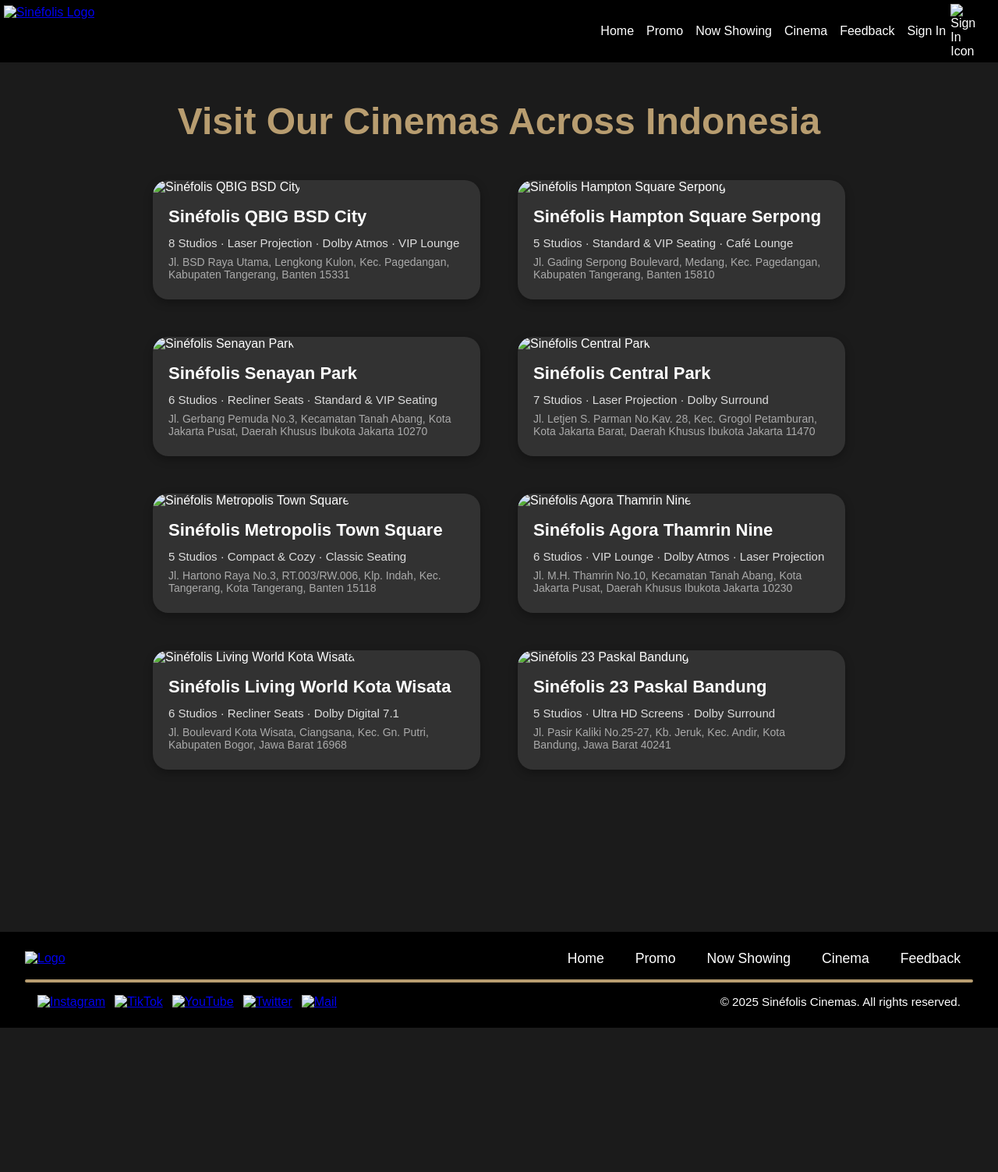
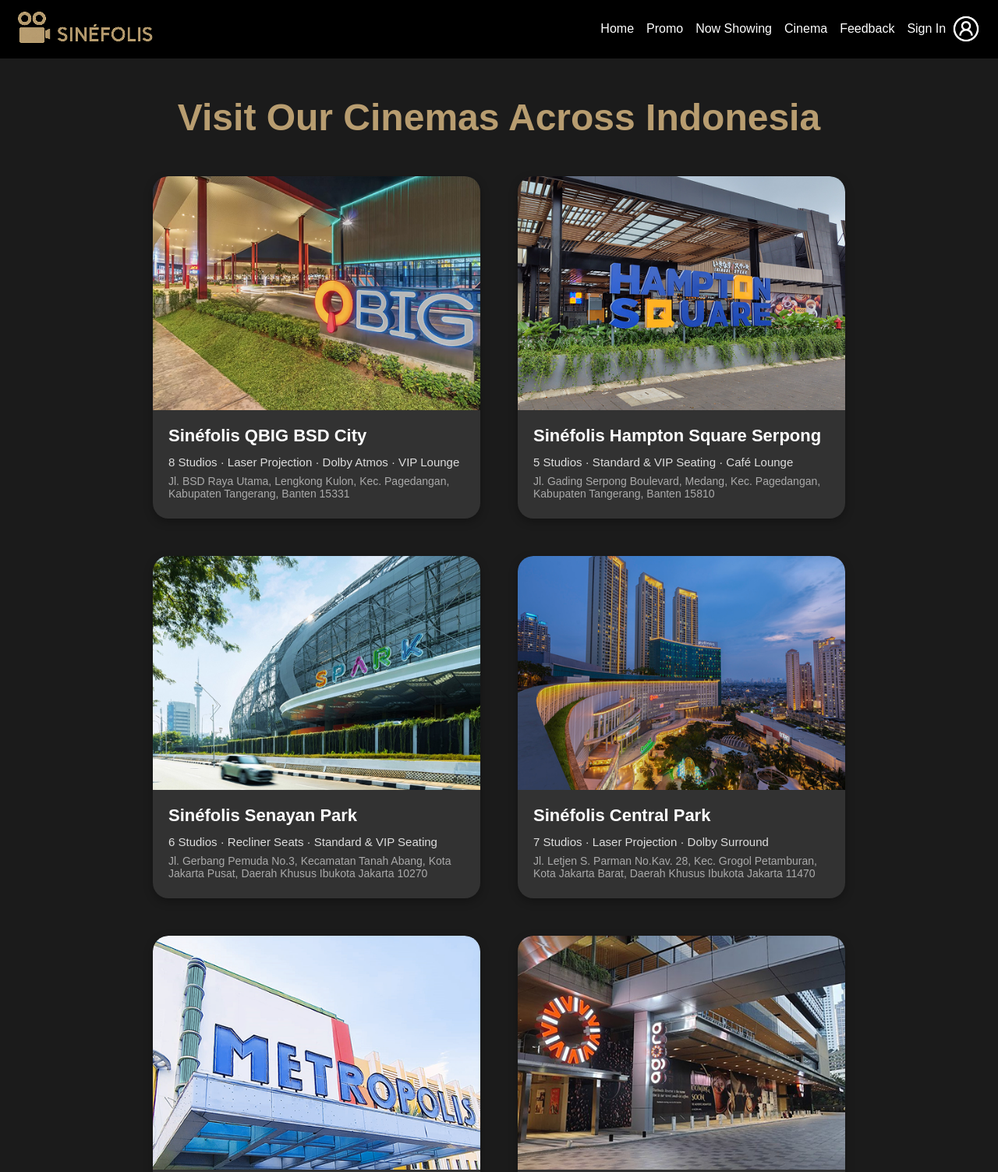
Before and after one commit to JovanSiallagan/Sinefolis, a plain HTML site: page Cinema Page/Cinema Page.html in a window 1280 px wide. Shown: the top 1503 px of the page at 78% size. Before the commit the page ends 1318 px from the top, so only its background shows below. Drawn offline with Linux system fonts and the light colour scheme; the site is published under a folder, as on GitHub Pages, so addresses that start at the root find nothing.

Commit message:
Update Cinema Page.html

```diff
--- a/Cinema Page/Cinema Page.html
+++ b/Cinema Page/Cinema Page.html
@@ -5,7 +5,7 @@
   <meta name="viewport" content="width=device-width, initial-scale=1.0, maximum-scale=1.0, user-scalable=no" />
   <title>Sinéfolis</title>
   <link rel="stylesheet" href="Cinema Page.css"/>
-  <link rel="icon" href="/Assets/head logo.png" type="image/x-icon">
+  <link rel="icon" href="../Assets/head logo.png" type="image/x-icon">
 </head>
 
 
@@ -13,18 +13,18 @@
   <nav class="navbar">
     <div class="logo">
       <a href="../index.html">
-        <img src="/Assets/logo.png" alt="Sinéfolis Logo" class="logo-img" />
+        <img src="../Assets/logo.png" alt="Sinéfolis Logo" class="logo-img" />
       </a>
     </div>
     <button class="menu-toggle" aria-label="Toggle menu">&#9776;</button>
     <div class="nav-links" id="navLinks">
       <a href="../index.html">Home</a>
-      <a href="/Promo Page/Promo Page.html">Promo</a>
-      <a href="/Now Showing Page/Now Showing Page.html">Now Showing</a>
-      <a href="/Cinema Page/Cinema Page.html">Cinema</a>
-      <a href="/Feedback Page/Feedback Page.html">Feedback</a>
+      <a href="../Promo Page/Promo Page.html">Promo</a>
+      <a href="../Now Showing Page/Now Showing Page.html">Now Showing</a>
+      <a href="../Cinema Page/Cinema Page.html">Cinema</a>
+      <a href="../Feedback Page/Feedback Page.html">Feedback</a>
       <a href="#" class="sign-in-link">Sign In
-        <img src="/Assets/Male User.png" alt="Sign In Icon" class="sign-in-icon" />
+        <img src="../Assets/Male User.png" alt="Sign In Icon" class="sign-in-icon" />
       </a>
     </div>
   </nav>
@@ -35,7 +35,7 @@
     <div class="cinema-grid">
 
       <div class="cinema-card">
-        <img class="cinema-name" alt="Sinéfolis QBIG BSD City" src="/Assets/qbig.png" />
+        <img class="cinema-name" alt="Sinéfolis QBIG BSD City" src="../Assets/qbig.png" />
         <div class="cinema-info">
           <b class="sinefolis-building">Sinéfolis QBIG BSD City</b>
           <div class="facility">8 Studios · Laser Projection · Dolby Atmos · VIP Lounge</div>
@@ -44,7 +44,7 @@
       </div>
 
       <div class="cinema-card">
-        <img class="cinema-name" alt="Sinéfolis Hampton Square Serpong" src="/Assets/Hampton Square.png" />
+        <img class="cinema-name" alt="Sinéfolis Hampton Square Serpong" src="../Assets/Hampton Square.png" />
         <div class="cinema-info">
           <b class="sinefolis-building">Sinéfolis Hampton Square Serpong</b>
           <div class="facility">5 Studios · Standard & VIP Seating · Café Lounge</div>
@@ -53,7 +53,7 @@
       </div>
 
       <div class="cinema-card">
-        <img class="cinema-name" alt="Sinéfolis Senayan Park" src="/Assets/Spark.png" />
+        <img class="cinema-name" alt="Sinéfolis Senayan Park" src="../Assets/Spark.png" />
         <div class="cinema-info">
           <b class="sinefolis-building">Sinéfolis Senayan Park</b>
           <div class="facility">6 Studios · Recliner Seats · Standard & VIP Seating</div>
@@ -62,7 +62,7 @@
       </div>
 
       <div class="cinema-card">
-        <img class="cinema-name" alt="Sinéfolis Central Park" src="/Assets/Central Park.png" />
+        <img class="cinema-name" alt="Sinéfolis Central Park" src="../Assets/Central Park.png" />
         <div class="cinema-info">
           <b class="sinefolis-building">Sinéfolis Central Park</b>
           <div class="facility">7 Studios · Laser Projection · Dolby Surround</div>
@@ -71,7 +71,7 @@
       </div>
 
       <div class="cinema-card">
-        <img class="cinema-name" alt="Sinéfolis Metropolis Town Square" src="/Assets/Metropolis.png" />
+        <img class="cinema-name" alt="Sinéfolis Metropolis Town Square" src="../Assets/Metropolis.png" />
         <div class="cinema-info">
           <b class="sinefolis-building">Sinéfolis Metropolis Town Square</b>
           <div class="facility">5 Studios · Compact & Cozy · Classic Seating</div>
@@ -80,7 +80,7 @@
       </div>
 
       <div class="cinema-card">
-        <img class="cinema-name" alt="Sinéfolis Agora Thamrin Nine" src="/Assets/Agora.png" />
+        <img class="cinema-name" alt="Sinéfolis Agora Thamrin Nine" src="../Assets/Agora.png" />
         <div class="cinema-info">
           <b class="sinefolis-building">Sinéfolis Agora Thamrin Nine</b>
           <div class="facility">6 Studios · VIP Lounge · Dolby Atmos · Laser Projection</div>
@@ -89,7 +89,7 @@
       </div>
 
       <div class="cinema-card">
-        <img class="cinema-name" alt="Sinéfolis Living World Kota Wisata" src="/Assets/Living World Cibubur.png" />
+        <img class="cinema-name" alt="Sinéfolis Living World Kota Wisata" src="../Assets/Living World Cibubur.png" />
         <div class="cinema-info">
           <b class="sinefolis-building">Sinéfolis Living World Kota Wisata</b>
           <div class="facility">6 Studios · Recliner Seats · Dolby Digital 7.1</div>
@@ -98,7 +98,7 @@
       </div>
 
       <div class="cinema-card">
-        <img class="cinema-name" alt="Sinéfolis 23 Paskal Bandung" src="/Assets/23 Paskal.png" />
+        <img class="cinema-name" alt="Sinéfolis 23 Paskal Bandung" src="../Assets/23 Paskal.png" />
         <div class="cinema-info">
           <b class="sinefolis-building">Sinéfolis 23 Paskal Bandung</b>
           <div class="facility">5 Studios · Ultra HD Screens · Dolby Surround</div>
@@ -113,14 +113,14 @@
     <div class="footer-container">
       <div class="footer-top">
         <a href="../index.html" class="footer-logo">
-          <img class="logo-icon" alt="Logo" src="/Assets/Logo.png" />
+          <img class="logo-icon" alt="Logo" src="../Assets/Logo.png" />
         </a>
         <div class="link">
           <a href="../index.html" class="footer-link">Home</a>
-          <a href="/Promo Page/Promo Page.html" class="footer-link">Promo</a>
-          <a href="/Now Showing Page/Now Showing Page.html" class="footer-link">Now Showing</a>
-          <a href="/Cinema Page/Cinema Page.html" class="footer-link">Cinema</a>
-          <a href="/Feedback Page/Feedback Page.html" class="footer-link">Feedback</a>
+          <a href="../Promo Page/Promo Page.html" class="footer-link">Promo</a>
+          <a href="../Now Showing Page/Now Showing Page.html" class="footer-link">Now Showing</a>
+          <a href="../Cinema Page/Cinema Page.html" class="footer-link">Cinema</a>
+          <a href="../Feedback Page/Feedback Page.html" class="footer-link">Feedback</a>
         </div>
       </div>
 
@@ -129,19 +129,19 @@
       <div class="footer-bottom">
         <div class="contact">
           <a href="https://www.instagram.com/" target="_blank">
-            <img src="/Assets/Instagram.png" alt="Instagram" />
+            <img src="../Assets/Instagram.png" alt="Instagram" />
           </a>
           <a href="https://www.tiktok.com/" target="_blank">
-            <img src="/Assets/TikTok.png" alt="TikTok" />
+            <img src="../Assets/TikTok.png" alt="TikTok" />
           </a>
           <a href="https://www.youtube.com/" target="_blank">
-            <img src="/Assets/YouTube Squared.png" alt="YouTube" />
+            <img src="../Assets/YouTube Squared.png" alt="YouTube" />
           </a>
           <a href="https://twitter.com/" target="_blank">
-            <img src="/Assets/Twitter Bird.png" alt="Twitter" />
+            <img src="../Assets/Twitter Bird.png" alt="Twitter" />
           </a>
           <a href="mailto:example@example.com">
-            <img src="/Assets/Mail.png" alt="Mail" />
+            <img src="../Assets/Mail.png" alt="Mail" />
           </a>
         </div>
         <div class="copyright">
```
